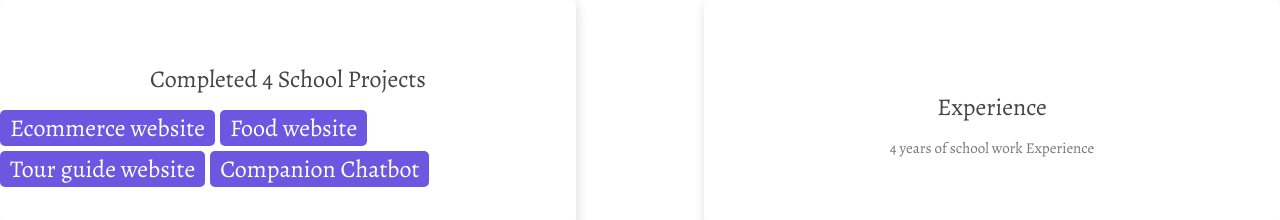
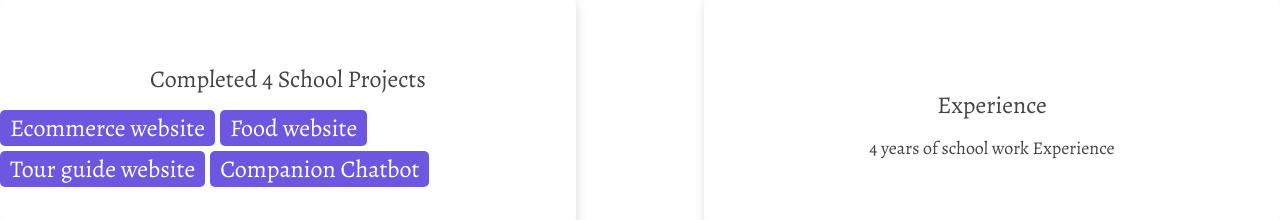
Before and after one commit to JoanChege/joanchege-react-portfolioapp, a React (Create React App) app: page / in a window 1280 px wide. Shown: the part 1520-1740 px from the top of the page. Built offline with nearby package versions, Linux system fonts and the light colour scheme.

Commit message:
feat: add label color

```diff
--- a/src/components/Project/project.css
+++ b/src/components/Project/project.css
@@ -24,8 +24,8 @@
     margin-bottom: 25px;
   }
   .project-box label{
-    font-size: 15px;
-    color: #777;
+    font-size: large;
+    color: var(--text-color-second);
   }
   .project-box::after, .contact-info::after{
     content: "";
```
